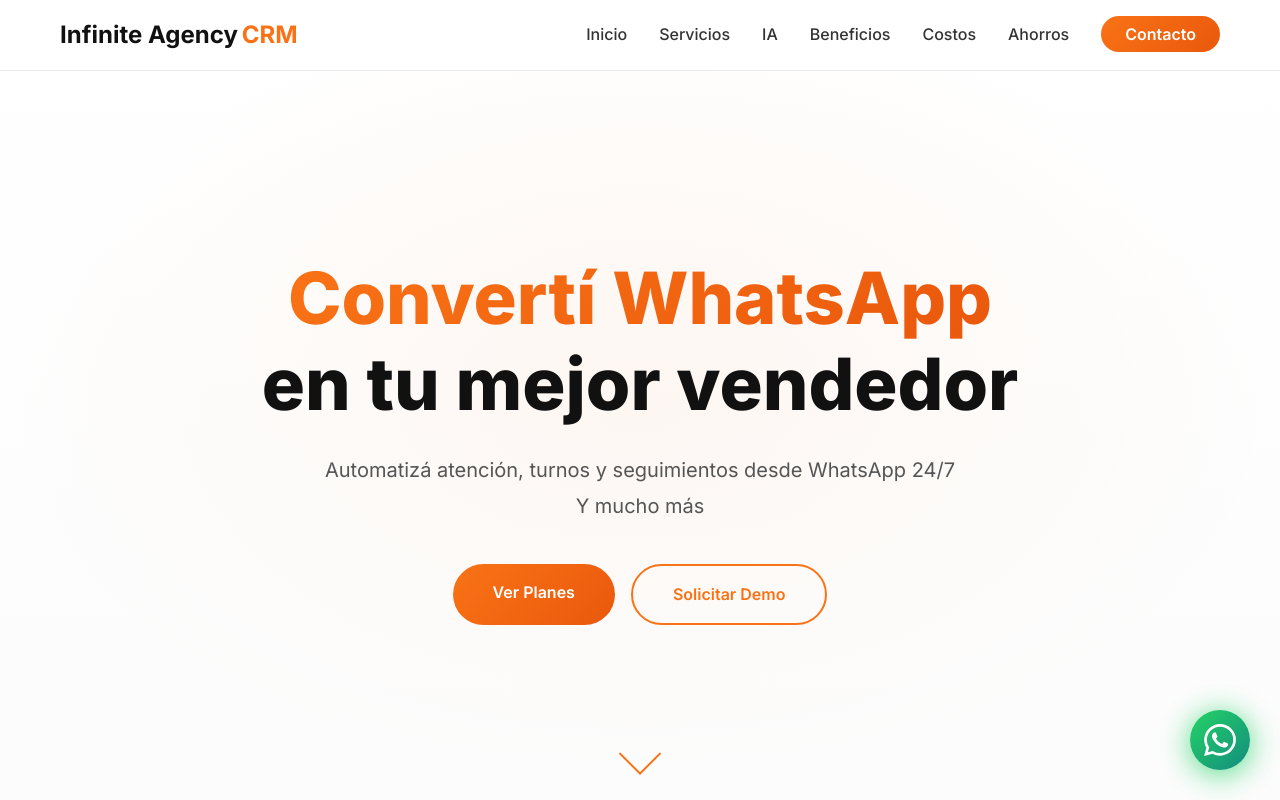
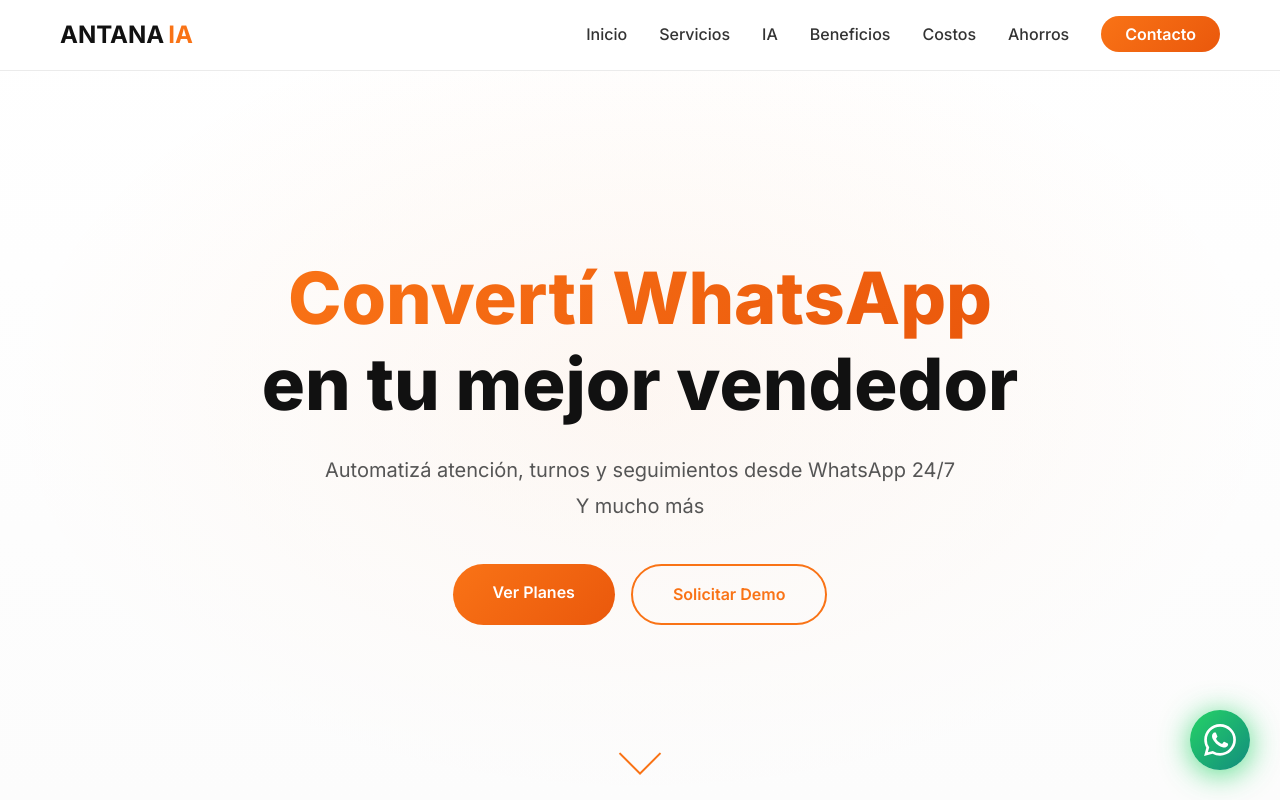
Before and after one commit to Karaba21/InfiniteAgencyCRM, a Next.js app: page / in a window 1280 px wide. Shown: the top 800 px of the page. Built offline with nearby package versions, Linux system fonts and the light colour scheme; no server answers.

Commit message:
Antana IA

```diff
--- a/src/app/layout.tsx
+++ b/src/app/layout.tsx
@@ -7,21 +7,21 @@
 
 export const metadata: Metadata = {
   metadataBase: new URL(process.env.NEXT_PUBLIC_SITE_URL || 'https://www.infiniteagencycrm.com'),
-  title: "Infinite Agency CRM - Soluciones CRM Personalizadas",
+  title: "Antana IA - Soluciones CRM Personalizadas",
   description: "Soluciones CRM completamente personalizadas. Tu marca, tu experiencia, sin que tus clientes sepan que existe otra tecnología detrás.",
-  keywords: ["CRM", "CRM Personalizado", "Infinite Agency CRM", "Software de gestión de clientes", "Marca blanca", "Agencia Infinite"],
-  authors: [{ name: "Infinite Agency CRM" }],
+  keywords: ["CRM", "CRM Personalizado", "Antana IA", "Software de gestión de clientes", "Marca blanca", "Antana IA"],
+  authors: [{ name: "Antana IA" }],
   openGraph: {
     type: "website",
     locale: "es_ES",
     url: "/",
-    title: "Infinite Agency CRM - Soluciones CRM Personalizadas",
+    title: "Antana IA - Soluciones CRM Personalizadas",
     description: "Soluciones CRM completamente personalizadas. Tu marca, tu experiencia, sin que tus clientes sepan que existe otra tecnología detrás.",
-    siteName: "Infinite Agency CRM",
+    siteName: "Antana IA",
   },
   twitter: {
     card: "summary_large_image",
-    title: "Infinite Agency CRM - Soluciones CRM Personalizadas",
+    title: "Antana IA - Soluciones CRM Personalizadas",
     description: "Soluciones CRM completamente personalizadas. Tu marca, tu experiencia, sin que tus clientes sepan que existe otra tecnología detrás.",
   },
   robots: {
--- a/src/components/AIFeatures.tsx
+++ b/src/components/AIFeatures.tsx
@@ -25,7 +25,7 @@
     },
     {
         title: "Integración Rápida en 1 Minuto",
-        description: "Escanea el código QR, conecta tu teléfono y visualiza todos tus mensajes de WhatsApp directamente en tu cuenta de Infinite Agency CRM.",
+        description: "Escanea el código QR, conecta tu teléfono y visualiza todos tus mensajes de WhatsApp directamente en tu cuenta de Antana IA.",
         icon: <ArrowRight color="#22c55e" size={32} />
     },
     {
--- a/src/components/About.tsx
+++ b/src/components/About.tsx
@@ -50,7 +50,7 @@
                         <h2 className="section-title">Quiénes Somos</h2>
                         <div className="about-description">
                             <p>
-                                En <strong>Infinite Agency CRM</strong>, somos especialistas en transformar
+                                En <strong>Antana IA</strong>, somos especialistas en transformar
                                 soluciones tecnológicas existentes en productos completamente personalizados
                                 bajo tu marca.
                             </p>
--- a/src/components/Contact.tsx
+++ b/src/components/Contact.tsx
@@ -16,7 +16,7 @@
             return;
         }
 
-        let whatsappMessage = `¡Hola! Me interesa conocer más sobre Infinite Agency CRM.\n\n`;
+        let whatsappMessage = `¡Hola! Me interesa conocer más sobre Antana IA.\n\n`;
         whatsappMessage += `*Nombre:* ${name}\n`;
         whatsappMessage += `*Email:* ${email}\n`;
         if (company) whatsappMessage += `*Empresa:* ${company}\n`;
--- a/src/components/Footer.tsx
+++ b/src/components/Footer.tsx
@@ -19,8 +19,7 @@
                 <div className="footer-content">
                     <div className="footer-brand">
                         <div className="brand-text">
-                            <span>Infinite Agency</span>
-                            <span className="brand-accent">CRM</span>
+                            <span>Antana IA</span>
                         </div>
                         <p>Transformando tecnologías en soluciones personalizadas para tu éxito.</p>
                     </div>
@@ -53,7 +52,7 @@
                 </div>
                 <div className="footer-bottom">
                     <p>Diseñado y desarrollado por <a href="https://savsolutionsuy.com"> Sav Solutions</a></p>
-                    <p>&copy; 2025 Infinite Agency CRM. Todos los derechos reservados.</p>
+                    <p>&copy; 2026 Antana IA. Todos los derechos reservados.</p>
                 </div>
             </div>
         </footer>
--- a/src/components/ImpactStats.tsx
+++ b/src/components/ImpactStats.tsx
@@ -30,7 +30,7 @@
         <section className="impact-section">
             <div className="container">
                 <h2 className="section-header impact-header">
-                    ¿Qué Logran Los Negocios con Infinite Agency CRM?
+                    ¿Qué Logran Los Negocios con Antana IA?
                 </h2>
                 <div className="impact-grid">
                     {stats.map((stat, index) => (
--- a/src/components/Navbar.tsx
+++ b/src/components/Navbar.tsx
@@ -65,8 +65,8 @@
         <nav className="navbar" style={{ background: "white" }}>
             <div className="container">
                 <div className="nav-brand">
-                    <span className="brand-text">Infinite Agency</span>
-                    <span className="brand-accent">CRM</span>
+                    <span className="brand-text">ANTANA</span>
+                    <span className="brand-accent">IA</span>
                 </div>
                 <ul className={`nav-menu ${isMenuOpen ? "active" : ""}`} id="navMenu">
                     <li><a href="#inicio" className="nav-link" style={tapHighlightStyle} onClick={(e) => handleLinkClick(e, "#inicio")}>Inicio</a></li>
--- a/src/components/Pricing.tsx
+++ b/src/components/Pricing.tsx
@@ -92,9 +92,9 @@
                 <div className="pricing-grid" style={{ gridTemplateColumns: '1fr', marginTop: '2rem' }}>
                     <div className="pricing-card pricing-card-plus featured" style={{ padding: '2.5rem 2rem', transform: 'none' }}>
                         <div className="pricing-header" style={{ display: 'flex', flexDirection: 'column', alignItems: 'center', justifyContent: 'center' }}>
-                            <div className="pricing-price" style={{ display: 'flex', alignItems: 'center', justifyContent: 'center', gap: '0.4rem', width: '100%', textAlign: 'center' }}>
-                                <span className="price-amount" style={{ fontSize: '3.5rem', fontWeight: 800 }}>$119</span>
-                                <span style={{ fontSize: '1.2rem', color: 'var(--color-gold)', fontWeight: 600, marginTop: '0.5rem' }}>USD / mes</span>
+                            <div className="pricing-price" style={{ display: 'flex', alignItems: 'center', justifyContent: 'center', gap: '0.6rem', width: '100%', textAlign: 'center' }}>
+                                <span style={{ fontSize: '1.5rem', color: '#9ca3af', textDecoration: 'line-through', fontWeight: 600, marginTop: '0.5rem' }}>198 USD/mes</span>
+                                <span className="price-amount" style={{ fontSize: '3.5rem', fontWeight: 800 }}>99 USD/mes</span>
                             </div>
                         </div>
 
--- a/src/components/Savings.tsx
+++ b/src/components/Savings.tsx
@@ -37,7 +37,7 @@
                                 <th>Funcionalidad</th>
                                 <th className="center-align">Herramientas Tradicionales</th>
                                 <th className="center-align">Otras Herramientas</th>
-                                <th className="center-align" style={{ color: 'var(--color-gold)' }}>Infinite Agency CRM</th>
+                                <th className="center-align" style={{ color: 'var(--color-gold)' }}>Antana IA</th>
                             </tr>
                         </thead>
                         <tbody>
@@ -46,7 +46,7 @@
                                     <td className="service-name" data-label="Funcionalidad">{service.name}</td>
                                     <td className="competitors-list center-align" data-label="Herramientas Tradicionales">{service.competitors}</td>
                                     <td className="cost-list center-align" data-label="Otras Herramientas" style={{ fontWeight: 'bold' }}>{service.cost}</td>
-                                    <td data-label="Infinite Agency CRM">
+                                    <td data-label="Antana IA">
                                         <div className="infinite-check">
                                             <div className="check-circle">
                                                 <svg xmlns="http://www.w3.org/2000/svg" viewBox="0 0 24 24" fill="none" stroke="currentColor" strokeWidth="3" strokeLinecap="round" strokeLinejoin="round">
--- a/src/components/Services.tsx
+++ b/src/components/Services.tsx
@@ -196,7 +196,7 @@
                     <span className="section-tag">NUESTRO SERVICIO</span>
                     <h2 className="section-title">Servicios de nuestro CRM</h2>
                     <p className="section-description">
-                        Con Infinite Agency CRM las posibilidades son infinitas
+                        Con Antana IA las posibilidades son infinitas
                     </p>
                 </div>
 
```
